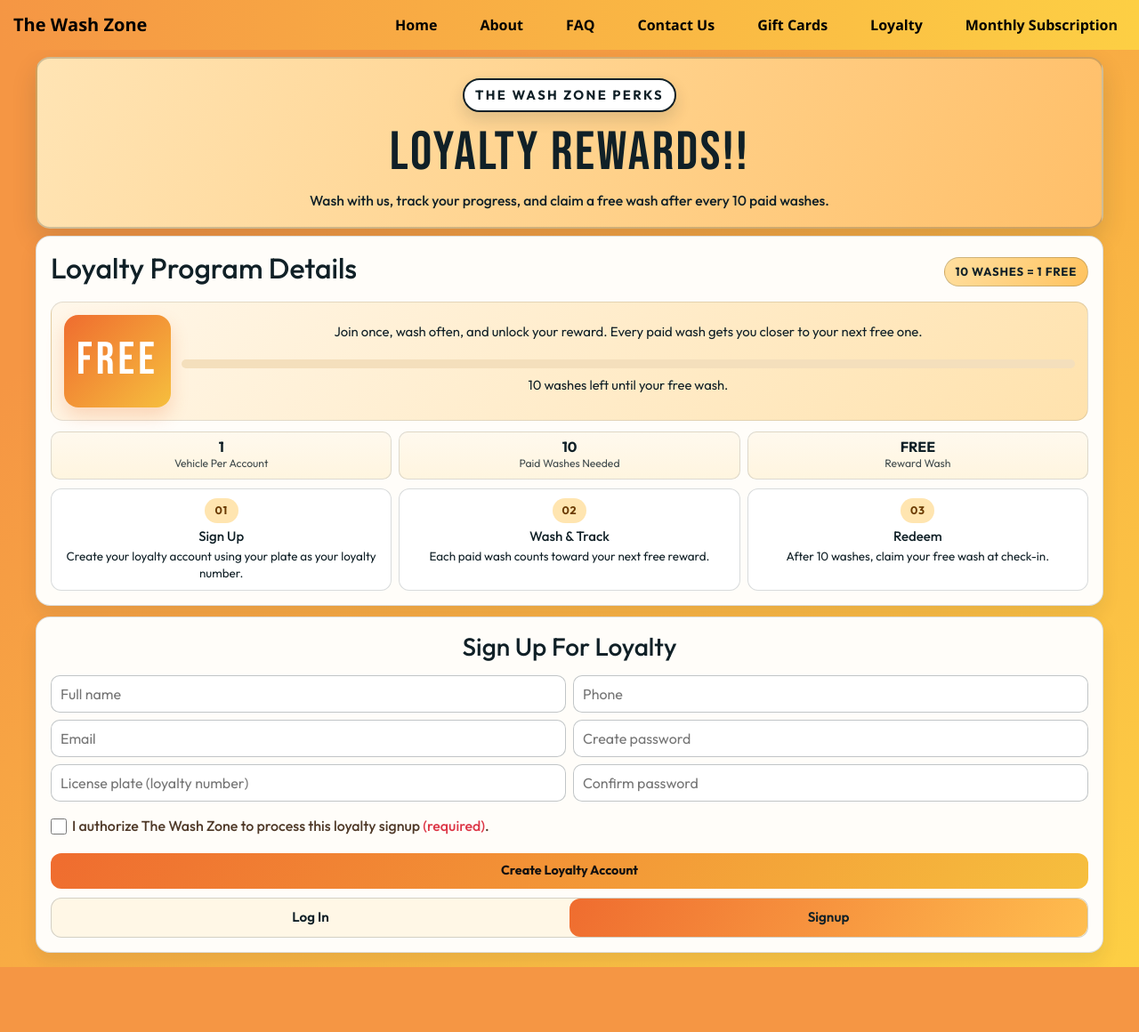
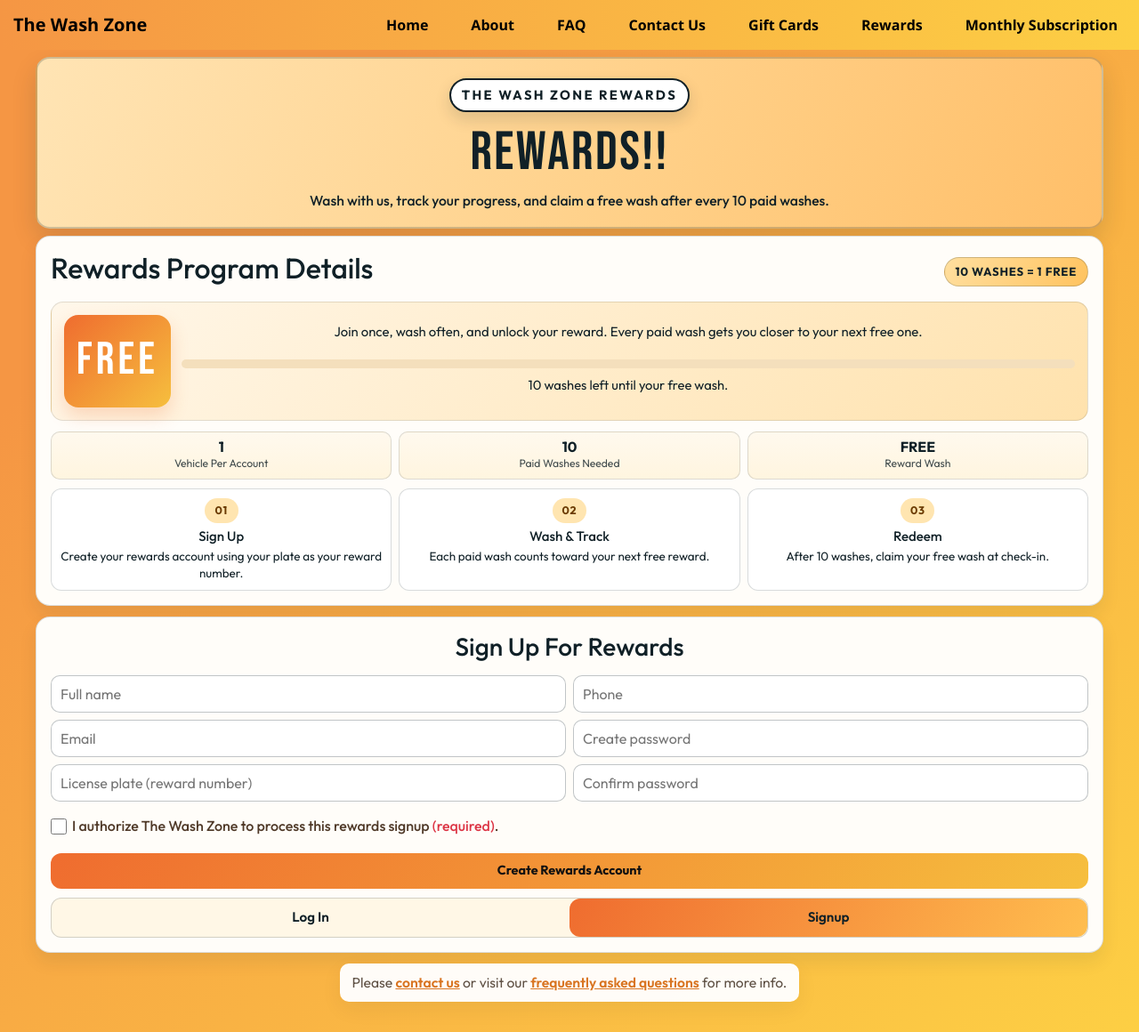
Before and after one commit to TheWashZone/Website, a React (Vite) app in the folder website/: page /loyalty-page in a window 1280 px wide. Shown: the whole page at 89% size. Before the commit the page ends 1087 px from the top, so only its background shows below. Built offline with nearby package versions, Linux system fonts and the light colour scheme.

Commit message:
Changing loyalty page to rewards

```diff
--- a/website/src/App.jsx
+++ b/website/src/App.jsx
@@ -29,7 +29,7 @@ function App() {
                  <Nav.Link as={Link} to="/frequently-asked" className="text-black px-4 d-none d-lg-block fw-bold">FAQ</Nav.Link>
                  <Nav.Link as={Link} to="/contact-us" className="text-black px-4 d-none d-lg-block fw-bold">Contact Us</Nav.Link>
                  <Nav.Link as={Link} to="/gift-card" className="text-black px-4 d-none d-lg-block fw-bold">Gift Cards</Nav.Link>
-                 <Nav.Link as={Link} to="/loyalty-page" className="text-black px-4 d-none d-lg-block fw-bold">Loyalty</Nav.Link>
+                 <Nav.Link as={Link} to="/loyalty-page" className="text-black px-4 d-none d-lg-block fw-bold">Rewards</Nav.Link>
                  <Nav.Link as={Link} to="/monthly-subscription" className="text-black px-4 d-none d-lg-block fw-bold">Monthly Subscription</Nav.Link>
               </Nav>
             </Container>
--- a/website/src/components/hamburger-menu.jsx
+++ b/website/src/components/hamburger-menu.jsx
@@ -14,7 +14,7 @@ function HamburgerMenu() {
     { path: "/about-us", label: "About" },
     { path: "/frequently-asked", label: "Frequently Asked" },
     { path: "/contact-us", label: "Contact Us" },
-    { path: "/loyalty-page", label: "Loyalty Program" },
+    { path: "/loyalty-page", label: "Rewards" },
     { path: "/gift-card", label: "Gift Cards" },
     { path: "/monthly-subscription", label: "Monthly Subscription" }
   ];
--- a/website/src/css/loyalty-page.css
+++ b/website/src/css/loyalty-page.css
@@ -518,3 +518,25 @@
     font-size: 0.92rem;
   }
 }
+
+/* Make the contact / FAQ CTA visible and prominent on the loyalty page */
+.loyalty-page .subscription-contact-cta {
+  margin-top: 0.6rem;
+  text-align: center;
+  max-width: 980px;
+  margin-left: auto;
+  margin-right: auto;
+  padding: 10px 14px;
+  background: rgba(255, 255, 255, 0.96);
+  border-radius: 10px;
+  box-shadow: 0 8px 24px rgba(16, 32, 39, 0.06);
+  font-size: 0.98rem;
+}
+
+@media (min-width: 900px) {
+  .loyalty-page .subscription-contact-cta {
+    position: sticky;
+    bottom: 18px;
+    z-index: 6;
+  }
+}
--- a/website/src/pages/loyalty-page.jsx
+++ b/website/src/pages/loyalty-page.jsx
@@ -1,4 +1,5 @@
 import React, { useMemo, useState } from 'react';
+import { Link } from 'react-router-dom';
 import { createUser } from '../api/firebase-auth';
 import {
   createMember,
@@ -178,8 +179,8 @@ function LoyaltyPage() {
   return (
     <div className="loyalty-page">
       <section className="loyalty-hero">
-        <p className="hero-kicker">The Wash Zone Perks</p>
-        <h1>LOYALTY REWARDS!!</h1>
+        <p className="hero-kicker">The Wash Zone Rewards</p>
+        <h1>REWARDS!!</h1>
         <p className="subtitle">
           Wash with us, track your progress, and claim a free wash after every 10 paid washes.
         </p>
@@ -189,7 +190,7 @@ function LoyaltyPage() {
         <div className="loyalty-story-panel">
           <article className="loyalty-program-card">
             <div className="program-headline-row">
-              <h2>Loyalty Program Details</h2>
+              <h2>Rewards Program Details</h2>
               <span className="program-pill">10 Washes = 1 Free</span>
             </div>
 
@@ -225,11 +226,11 @@ function LoyaltyPage() {
               </div>
             </div>
 
-            <div className="program-steps" aria-label="How loyalty works">
+            <div className="program-steps" aria-label="How rewards work">
               <div className="program-step">
                 <span className="step-number">01</span>
                 <h3>Sign Up</h3>
-                <p>Create your loyalty account using your plate as your loyalty number.</p>
+                <p>Create your rewards account using your plate as your reward number.</p>
               </div>
               <div className="program-step">
                 <span className="step-number">02</span>
@@ -249,7 +250,7 @@ function LoyaltyPage() {
         <article className="loyalty-auth-card">
           {authTab === 'signup' ? (
             <form className="loyalty-signup-form" onSubmit={handleSignupSubmit}>
-              <h3>Sign Up For Loyalty</h3>
+              <h3>Sign Up For Rewards</h3>
 
               <div className="form-grid two-col">
                 <input type="text" name="name" placeholder="Full name" value={signupData.name} onChange={updateSignupField} required />
@@ -262,7 +263,7 @@ function LoyaltyPage() {
               </div>
 
               <div className="form-grid two-col">
-                <input type="text" name="licensePlate" placeholder="License plate (loyalty number)" value={signupData.licensePlate} onChange={updateSignupField} required />
+                <input type="text" name="licensePlate" placeholder="License plate (reward number)" value={signupData.licensePlate} onChange={updateSignupField} required />
                 <input type="password" name="confirmPassword" placeholder="Confirm password" value={signupData.confirmPassword} onChange={updateSignupField} required />
               </div>
 
@@ -276,19 +277,19 @@ function LoyaltyPage() {
                   onChange={updateSignupField}
                 />
                 <label className="form-check-label loyalty-form-check-label" htmlFor="loyalty-authorized">
-                  I authorize The Wash Zone to process this loyalty signup <span className="text-danger">(required)</span>.
+                  I authorize The Wash Zone to process this rewards signup <span className="text-danger">(required)</span>.
                 </label>
               </div>
 
-              <button className="submit-button" type="submit">Create Loyalty Account</button>
+              <button className="submit-button" type="submit">Create Rewards Account</button>
             </form>
           ) : (
             <form className="loyalty-login-form" onSubmit={handleLoginSubmit}>
-              <h3>Log In To Your Loyalty Account</h3>
-              <p>Use your loyalty number or license plate.</p>
+              <h3>Log In To Your Rewards Account</h3>
+              <p>Use your reward number or license plate.</p>
               <input
                 type="text"
-                placeholder="Enter loyalty number"
+                placeholder="Enter reward number"
                 value={loginData.loyaltyNumber}
                 onChange={(event) => setLoginData({ loyaltyNumber: event.target.value })}
               />
@@ -296,7 +297,7 @@ function LoyaltyPage() {
             </form>
           )}
 
-          <div className="auth-tabs-bottom" role="tablist" aria-label="Loyalty authentication tabs">
+          <div className="auth-tabs-bottom" role="tablist" aria-label="Rewards authentication tabs">
             <button
               className={authTab === 'login' ? 'tab-button active' : 'tab-button'}
               onClick={() => setAuthTab('login')}
@@ -317,6 +318,13 @@ function LoyaltyPage() {
             </button>
           </div>
         </article>
+
+        <div className="subscription-contact-cta" style={{ marginTop: 18 }}>
+          <p>
+            Please <Link to="/contact-us" className="subscription-contact-link">contact us</Link> or visit our <Link to="/frequently-asked" className="subscription-contact-link">frequently asked questions</Link> for more info.
+          </p>
+        </div>
+
       </section>
     </div>
   );
```
